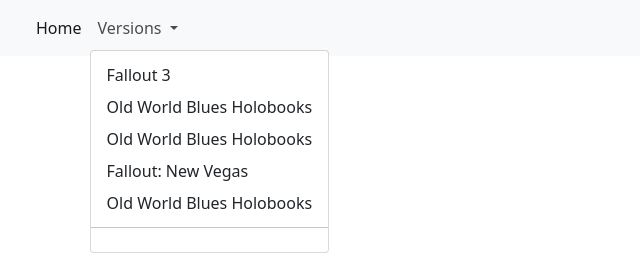
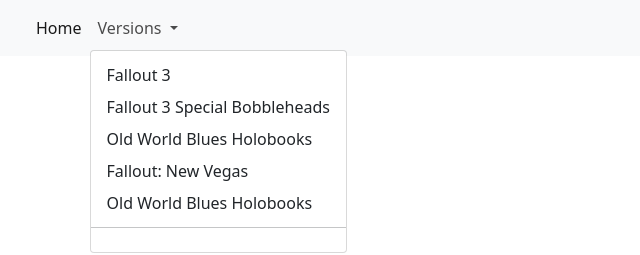
Before and after one commit to robertmoore40/fallout-checklists, a website: page index.html in a window 1280 px wide. Both pictures are taken after a click on the button "Versions". Shown: the full height of the page, 0-640 px from the left. Drawn offline with nearby package versions, Linux system fonts and the light colour scheme.

Commit message:
added special bobbleheads

```diff
--- a/index.html
+++ b/index.html
@@ -25,7 +25,7 @@
                 </a>
                 <ul class="dropdown-menu" aria-labelledby="navbarDropdown">
                   <li><a class="dropdown-item" href="/falloutthree.html">Fallout 3</a></li>
-                  <li><a class="dropdown-item" href="#">Old World Blues Holobooks</a></li>
+                  <li><a class="dropdown-item" href="#">Fallout 3 Special Bobbleheads</a></li>
                   <li><a class="dropdown-item" href="#">Old World Blues Holobooks</a></li>
                   <li><a class="dropdown-item" href="/newvegas.html">Fallout: New Vegas</a></li>
                   <li><a class="dropdown-item" href="/holobooks.html">Old World Blues Holobooks</a></li>
```
